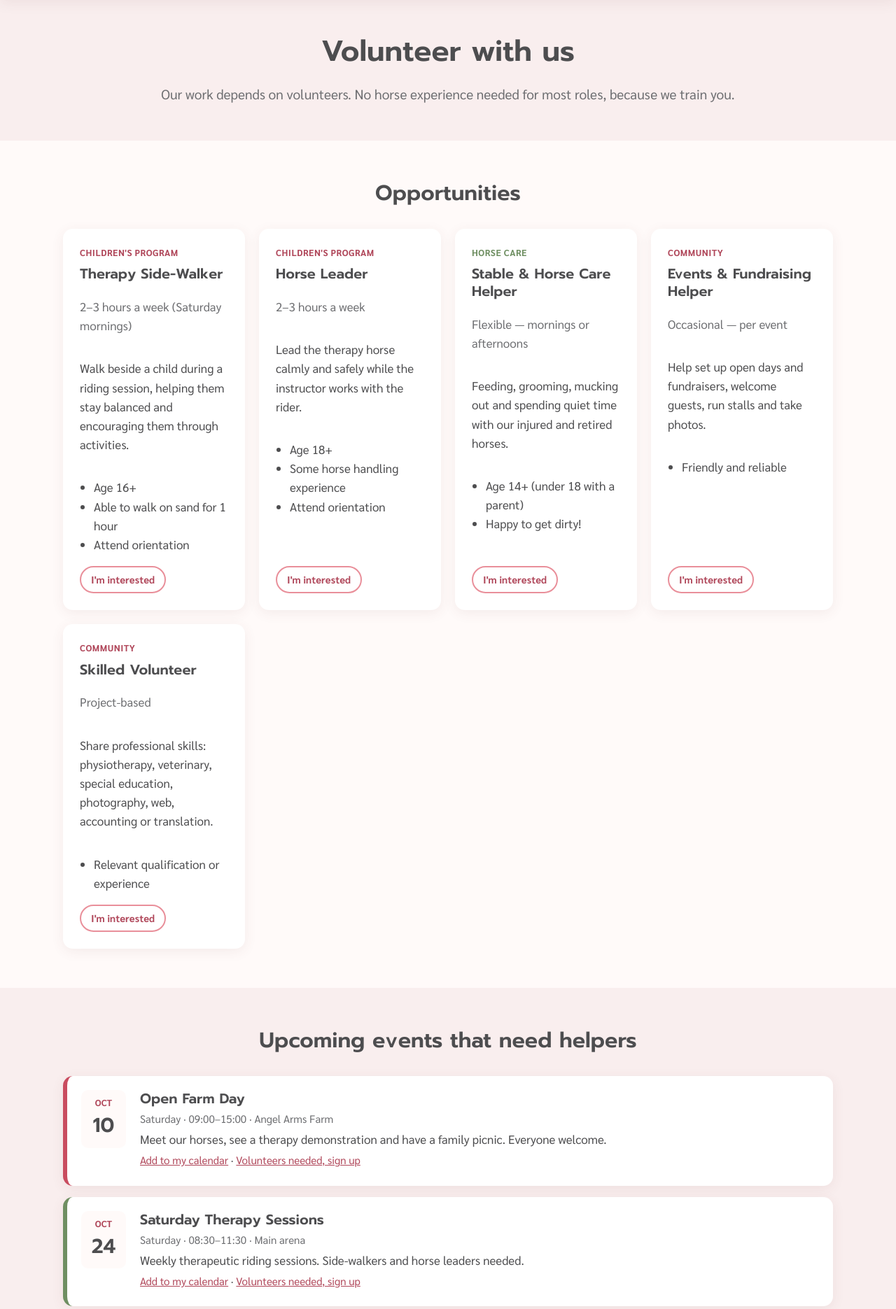
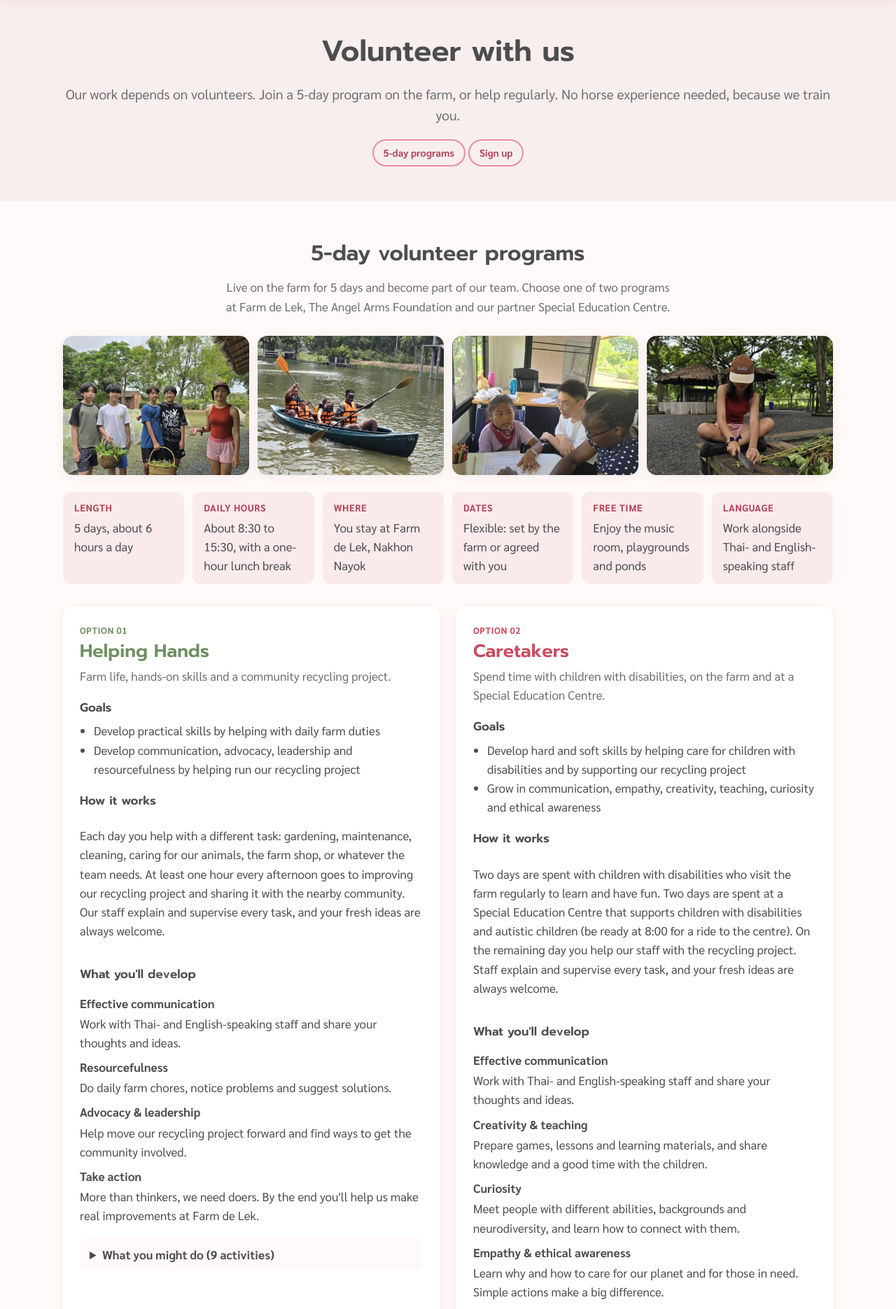
Before and after one commit to apinyacode/FarmDeApp, a Flask app: page /volunteer in a window 1280 px wide. Shown: the part 74-1945 px from the top of the page at 70% size. Run offline with Flask 3, Linux system fonts and the light colour scheme.

Commit message:
Add 5-day volunteer programs from the Volunteer Programs Proposal
New 'Helping Hands' and 'Caretakers' residential programs on the
Volunteer page (goals, how it works, skills, activities, key facts,
cover photos), editable in data/programs.json. Both programs can be
chosen in the sign-up form and 'Apply' links pre-select them. Farm
address updated to the full postal address from the proposal.

Co-Authored-By: Claude Opus 5.5 <noreply@anthropic.com>
Claude-Session: https://claude.ai/code/session_01AaPRwojYiVyxCgWuJqAKQj

```diff
--- a/app.py
+++ b/app.py
@@ -246,6 +246,7 @@ def create_app(test_config=None):
     @app.route("/volunteer", methods=["GET", "POST"])
     def volunteer():
         opportunities = load_json("opportunities.json")
+        programs = load_json("programs.json")
         form = {}
         errors = {}
         if request.method == "POST":
@@ -256,7 +257,8 @@ def create_app(test_config=None):
                 errors["name"] = "Please tell us your name."
             if "@" not in form["email"] or "." not in form["email"]:
                 errors["email"] = "Please enter a valid email address."
-            valid_roles = {o["id"] for o in opportunities} | {"any"}
+            valid_roles = ({o["id"] for o in opportunities}
+                           | {p["id"] for p in programs["programs"]} | {"any"})
             if form["role"] not in valid_roles:
                 errors["role"] = "Please choose a role."
             if not errors:
@@ -274,6 +276,7 @@ def create_app(test_config=None):
         return render_template(
             "volunteer.html",
             opportunities=opportunities,
+            programs=programs,
             events=[e for e in load_events()
                     if e["volunteers_needed"] and e["day"] >= date.today()],
             form=form,
--- a/data/site.json
+++ b/data/site.json
@@ -4,7 +4,7 @@
   "contact": {
     "email": "hello@angelarms.example",
     "phone": "+66 00 000 0000",
-    "address": "Farm de Lek, Khlong 15, Rangsit–Nakhon Nayok Road, Ongkharak District, Nakhon Nayok, Thailand",
+    "address": "Farm de Lek, No. 43, Moo 3, Khlong Yai Subdistrict, Ongkharak District, Nakhon Nayok 26120, Thailand",
     "facebook": "https://www.facebook.com/profile.php?id=61583808935783"
   },
   "mission": "To offer horse-assisted and movement-based therapy, learning opportunities, safer homes, and volunteer-led community programs for children and young people with special needs from families facing hardship, while giving retired and injured horses a new purpose as therapy partners.",
--- a/static/css/style.css
+++ b/static/css/style.css
@@ -239,3 +239,27 @@ th { background: var(--sand); }
 @media (max-width: 700px) { .qr-card { grid-template-columns: 1fr; } }
 /* Keep in-page jump targets clear of the sticky header */
 section[id], article[id] { scroll-margin-top: 84px; }
+
+/* Volunteer: 5-day programs */
+.photo-strip { display: grid; grid-template-columns: repeat(4, 1fr); gap: 12px; margin-bottom: 24px; }
+.photo-strip img { width: 100%; aspect-ratio: 4 / 3; object-fit: cover; border-radius: var(--radius); box-shadow: var(--shadow); }
+@media (max-width: 700px) { .photo-strip { grid-template-columns: repeat(2, 1fr); gap: 8px; } }
+.facts { display: grid; grid-template-columns: repeat(auto-fit, minmax(170px, 1fr)); gap: 12px; margin: 0 0 32px; }
+.facts div { background: var(--pink-soft); border-radius: 12px; padding: 12px 16px; }
+.facts dt { font-weight: 700; font-size: 0.85rem; text-transform: uppercase; letter-spacing: 0.04em; color: var(--rose); }
+.facts dd { margin: 4px 0 0; }
+.program-options { display: grid; grid-template-columns: repeat(auto-fit, minmax(300px, 1fr)); gap: 24px; }
+.program-option { display: flex; flex-direction: column; }
+.program-option h3 { font-size: 1.6rem; margin: 0; color: var(--v); text-transform: none; letter-spacing: 0; }
+.program-option h4 { margin: 18px 0 6px; font-family: "Prompt", system-ui, sans-serif; }
+.program-option .tag { color: var(--v); margin-bottom: 4px; }
+.program-option ul { padding-left: 20px; margin: 0; }
+.lead-sm { color: var(--muted); margin: 6px 0 0; }
+.skills { margin: 0; }
+.skills dt { font-weight: 700; margin-top: 8px; }
+.skills dd { margin: 2px 0 0; }
+.program-option details { margin: 18px 0; background: var(--cream); border-radius: 10px; padding: 10px 14px; }
+.program-option summary { cursor: pointer; font-weight: 700; }
+.program-option details ul { margin-top: 8px; }
+.program-option .btn { margin-top: auto; align-self: flex-start; }
+.closing { max-width: 700px; margin: 24px auto 0; }
--- a/templates/volunteer.html
+++ b/templates/volunteer.html
@@ -4,12 +4,58 @@
 <section class="page-head">
   <div class="container">
     <h1>Volunteer with us</h1>
-    <p class="lead">Our work depends on volunteers. No horse experience needed for most roles, because we train you.</p>
+    <p class="lead">Our work depends on volunteers. Join a 5-day program on the farm, or help regularly. No horse experience needed, because we train you.</p>
+    <p><a class="btn btn-small" href="#programs">5-day programs</a> <a class="btn btn-small" href="#signup">Sign up</a></p>
   </div>
 </section>
 
-<section class="container section">
-  <h2 class="section-title">Opportunities</h2>
+<section class="container section" id="programs">
+  <h2 class="section-title">5-day volunteer programs</h2>
+  <p class="center section-intro">{{ programs.intro }}</p>
+
+  <div class="photo-strip">
+    {% for ph in programs.photos %}
+      <img src="{{ url_for('static', filename='img/' ~ ph.file) }}" alt="{{ ph.alt }}" loading="lazy">
+    {% endfor %}
+  </div>
+
+  <dl class="facts">
+    {% for f in programs.facts %}<div><dt>{{ f.label }}</dt><dd>{{ f.value }}</dd></div>{% endfor %}
+  </dl>
+
+  <div class="program-options">
+    {% for p in programs.programs %}
+    <article class="card program-option value-{{ p.color }}" id="program-{{ p.id }}">
+      <p class="tag">Option {{ p.number }}</p>
+      <h3>{{ p.title }}</h3>
+      <p class="lead-sm">{{ p.tagline }}</p>
+
+      <h4>Goals</h4>
+      <ul>{% for g in p.goals %}<li>{{ g }}</li>{% endfor %}</ul>
+
+      <h4>How it works</h4>
+      <p>{{ p.how }}</p>
+
+      <h4>What you'll develop</h4>
+      <dl class="skills">
+        {% for sk in p.skills %}<dt>{{ sk.title }}</dt><dd>{{ sk.text }}</dd>{% endfor %}
+      </dl>
+
+      <details>
+        <summary>What you might do ({{ p.activities|length }} activities)</summary>
+        <ul>{% for a in p.activities %}<li>{{ a }}</li>{% endfor %}</ul>
+      </details>
+
+      <a class="btn btn-donate" href="{{ url_for('volunteer', role=p.id) }}#signup">Apply for {{ p.title }}</a>
+    </article>
+    {% endfor %}
+  </div>
+  <p class="center muted closing">{{ programs.closing }}</p>
+</section>
+
+<section class="section alt">
+  <div class="container">
+  <h2 class="section-title">Regular volunteer roles</h2>
   <div class="opp-grid">
     {% for o in opportunities %}
     <article class="card opp area-{{ o.area }}">
@@ -22,10 +68,11 @@
     </article>
     {% endfor %}
   </div>
+  </div>
 </section>
 
 {% if events %}
-<section class="section alt">
+<section class="section">
   <div class="container">
     <h2 class="section-title">Upcoming events that need helpers</h2>
     <div class="event-list">
@@ -53,15 +100,22 @@
     <label>Which role interests you? *
       <select name="role" required>
         <option value="">Choose one…</option>
+        <optgroup label="5-day programs (live on the farm)">
+        {% for p in programs.programs %}
+          <option value="{{ p.id }}" {% if selected_role == p.id %}selected{% endif %}>{{ p.title }} (5-day program)</option>
+        {% endfor %}
+        </optgroup>
+        <optgroup label="Regular volunteer roles">
         {% for o in opportunities %}
           <option value="{{ o.id }}" {% if selected_role == o.id %}selected{% endif %}>{{ o.title }}</option>
         {% endfor %}
+        </optgroup>
         <option value="any" {% if selected_role == 'any' %}selected{% endif %}>Not sure yet / anything helpful</option>
       </select>
       {% if errors.role %}<span class="error">{{ errors.role }}</span>{% endif %}
     </label>
     <label>When are you available?
-      <input name="availability" placeholder="e.g. Saturday mornings, school holidays" value="{{ form.availability or '' }}">
+      <input name="availability" placeholder="e.g. Saturday mornings, or for a 5-day program: 1–5 March" value="{{ form.availability or '' }}">
     </label>
     <label>Anything else we should know?
       <textarea name="message" rows="4" placeholder="Experience, languages, questions…">{{ form.message or '' }}</textarea>
```
Also changed, not shown: data/programs.json (added, +78 -0 lines), tests/test_app.py (+23 -0 lines), README.md, static/img/volunteer/farm-garden.jpg (added), static/img/volunteer/gardening.jpg (added), static/img/volunteer/kayaking.jpg (added), static/img/volunteer/teaching.jpg (added).
